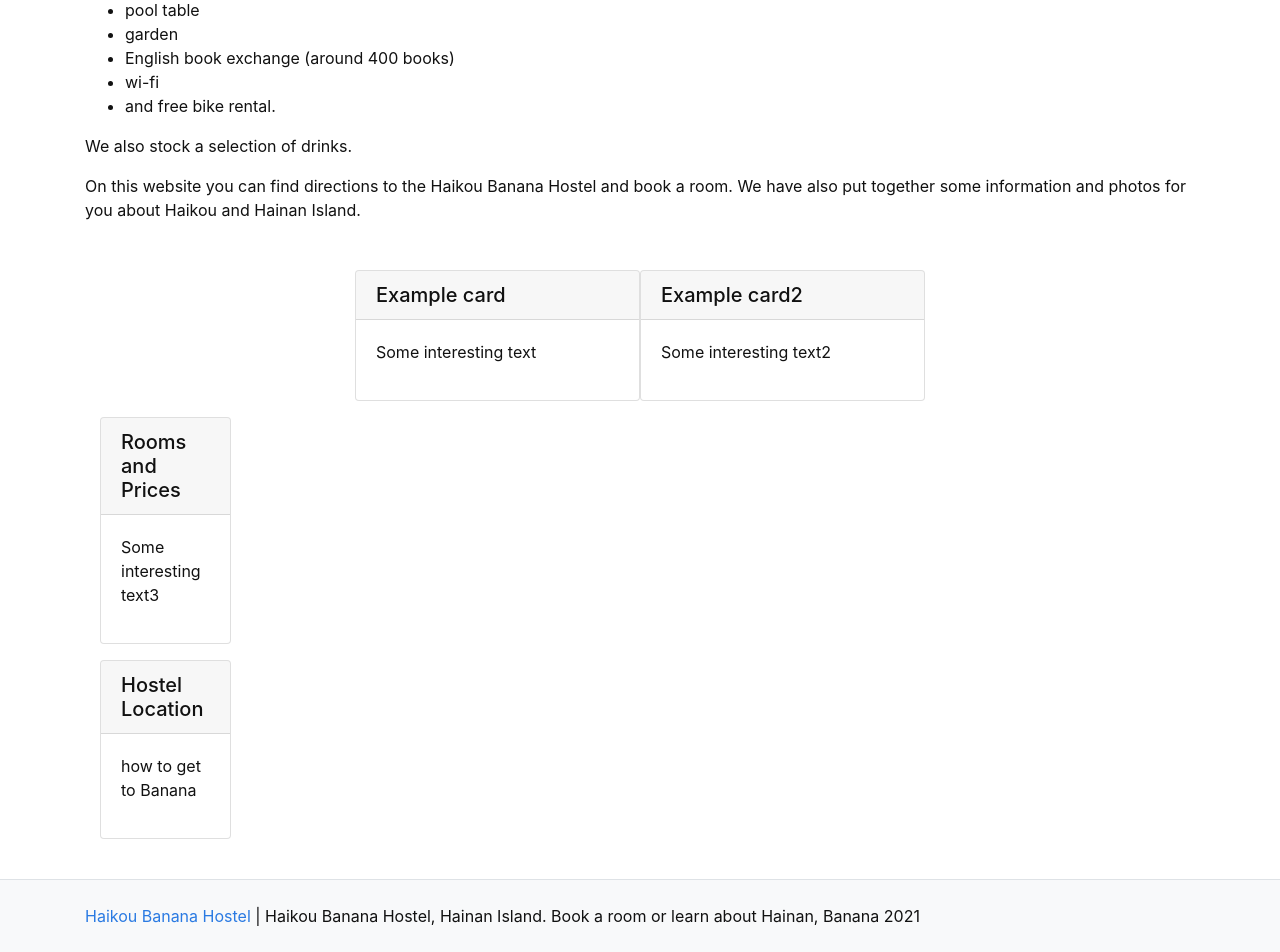
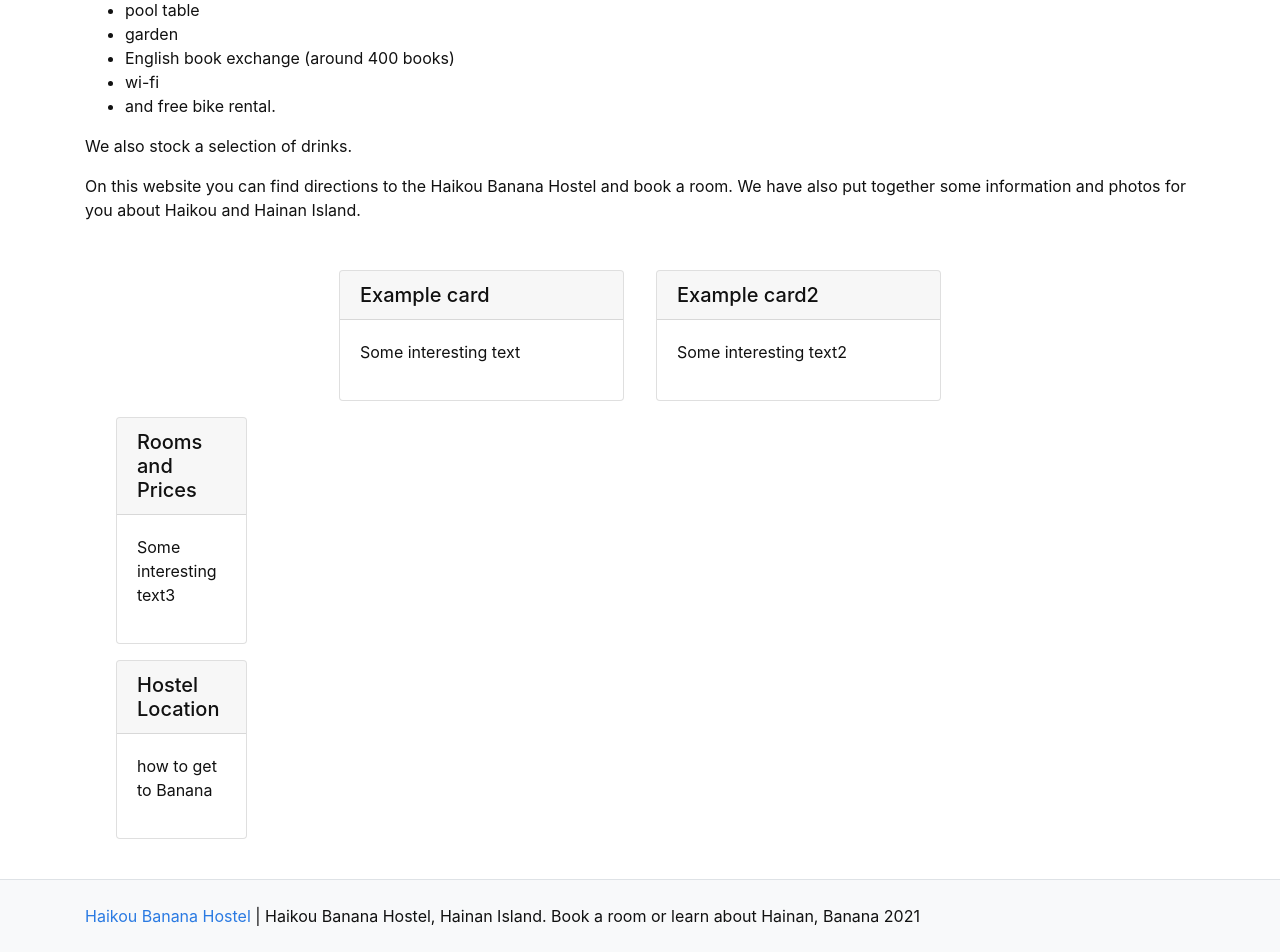
Before and after one commit to pipilu89/bootstrap-template, a Jekyll site: the page built from pages/index.md, in a window 1280 px wide. Shown: the part 1028-1980 px from the top of the page. Built offline with Jekyll 4.4.1, drawn with Linux system fonts in a browser that asks for light colours.

Commit message:
Update card.html

```diff
--- a/_includes/card.html
+++ b/_includes/card.html
@@ -15,7 +15,7 @@
     - "centered" = give "true" to add mx-auto class on the card to center it (don't use with float!)
 
 {%- endcomment -%}
-<div class="card mb-3{% if include.float %} feature-float-{{ include.float }}{% endif %}{% if include.width %} feature-w-{{ include.width }}{% endif %}{% if include.centered %} mx-auto{% endif %}">
+<div class="card mb-3 mx-3{% if include.float %} feature-float-{{ include.float }}{% endif %}{% if include.width %} feature-w-{{ include.width }}{% endif %}{% if include.centered %} mx-auto{% endif %}">
 {% if include.img %}<img class="card-img-top" src="{{ '/images/' | append: include.img | relative_url }}" alt="{{ include.alt | default: 'Card image' }}">{% endif %}
 {% if include.header %}<h5 class="card-header">{{ include.header }}</h5>{% endif %}
 <div class="card-body">
```
